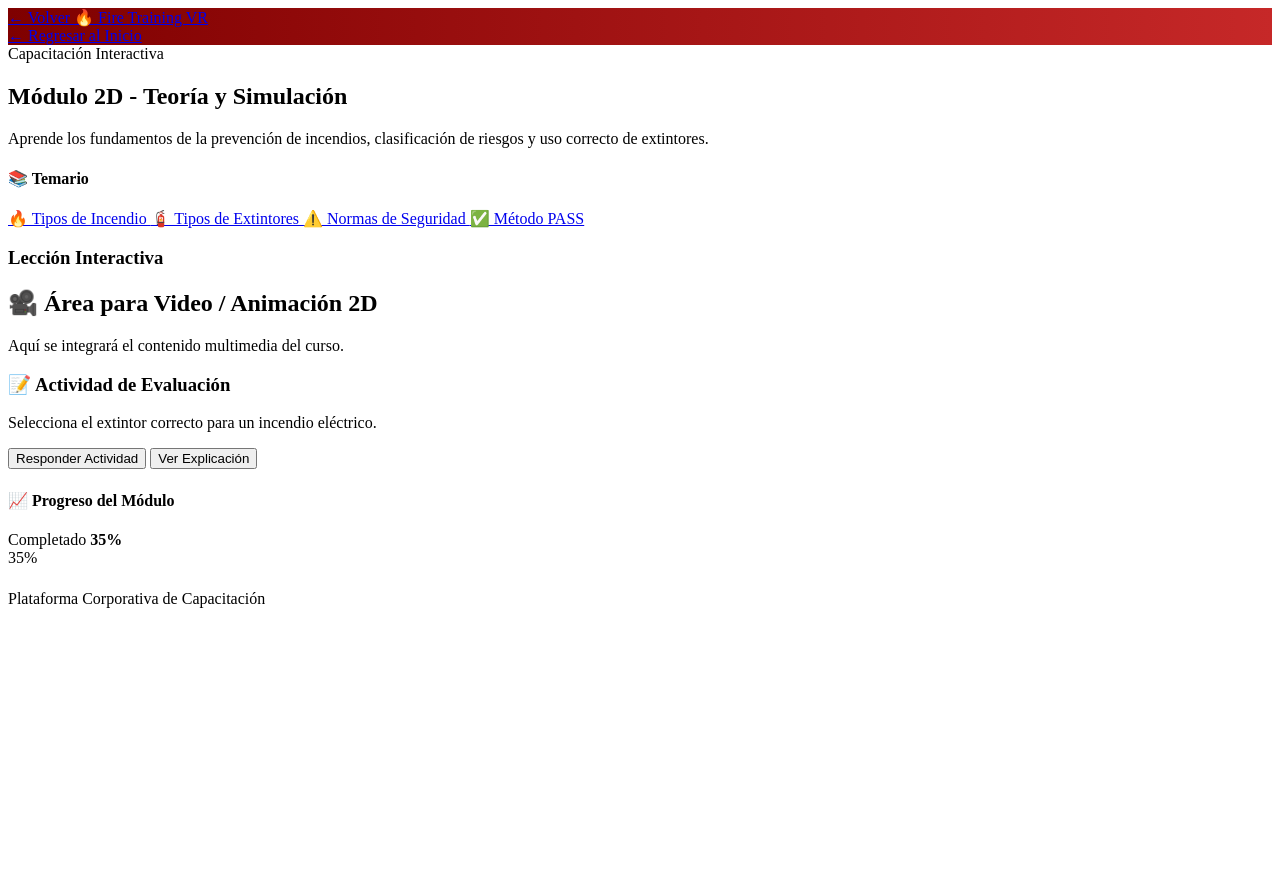
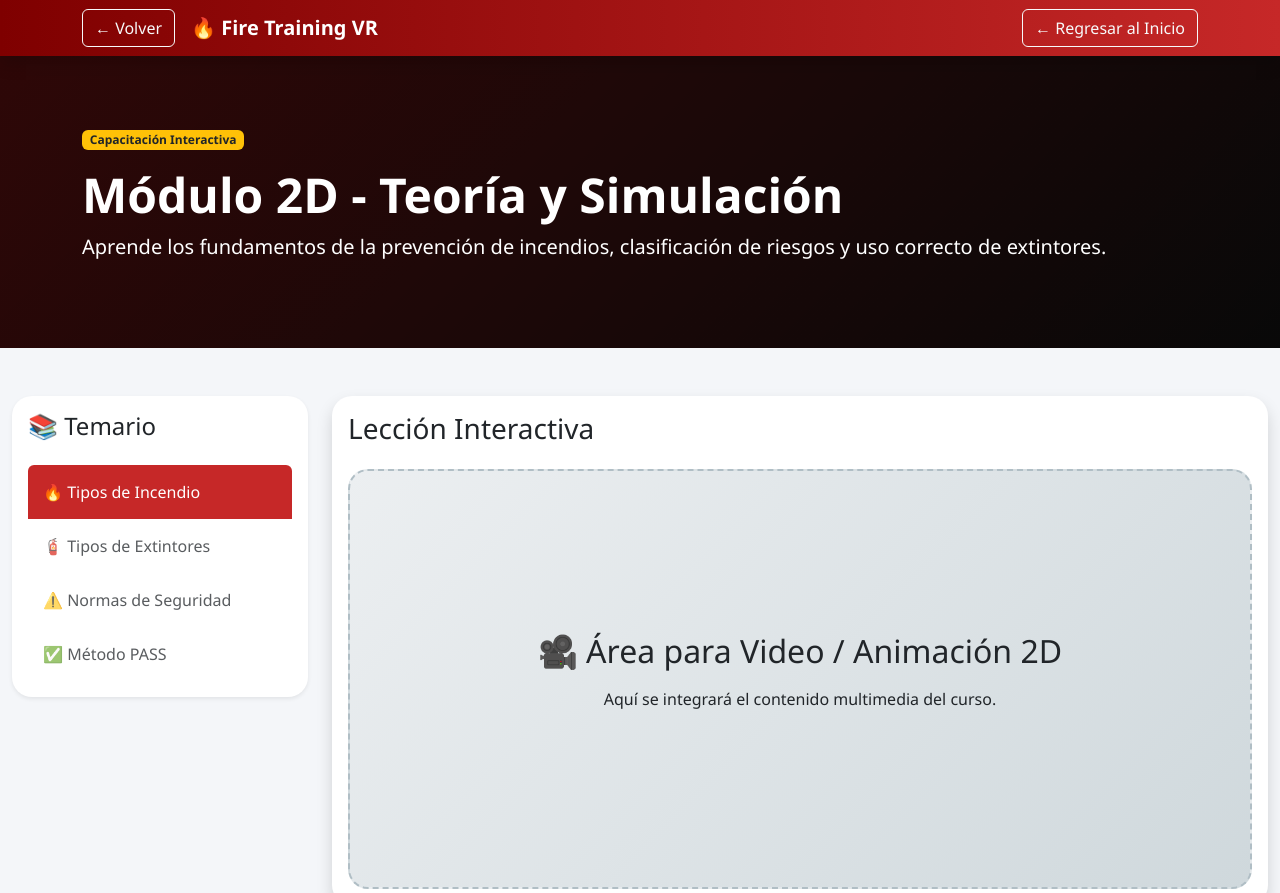
Before and after one commit to dam26-omni-lab/proyecto-omnitrain-equipo1, a plain HTML site: page modules/simulador-2d/index2d.html in a window 1280 px wide. Shown: the top 893 px of the page. Before the commit the page ends 800 px from the top, so only its background shows below. Drawn offline with Linux system fonts and the light colour scheme; the site is published under a folder, as on GitHub Pages, so addresses that start at the root find nothing.

Commit message:
s06 mk2v2 (correxion de navegacion)

```diff
--- a/modules/simulador-2d/index2d.html
+++ b/modules/simulador-2d/index2d.html
@@ -6,9 +6,9 @@
     <meta name="viewport" content="width=device-width, initial-scale=1.0">
     <title>Módulo 2D - Teoría y Simulación</title>
 
-    <link rel="stylesheet" href="/css/bootstrap.min.css">
+    <link rel="stylesheet" href="../../css/bootstrap.min.css">
 
-    <link rel="stylesheet" href="/css/styles2d.css">
+    <link rel="stylesheet" href="../../css/styles2d.css">
 </head>
 
 <body>
@@ -16,7 +16,7 @@
     <nav class="navbar navbar-expand-lg navbar-dark shadow" style="background: linear-gradient(90deg,#7f0000,#c62828) !important;">
         <div class="container">
 
-            <a href="/index.html" class="btn btn-outline-light me-3">
+            <a href="../../index.html" class="btn btn-outline-light me-3">
                 ← Volver
             </a>
 
@@ -25,7 +25,7 @@
             </a>
 
             <div class="ms-auto">
-                <a href="/index.html" class="btn btn-outline-light">
+                <a href="../../index.html" class="btn btn-outline-light">
                     ← Regresar al Inicio
                 </a>
             </div>
```
